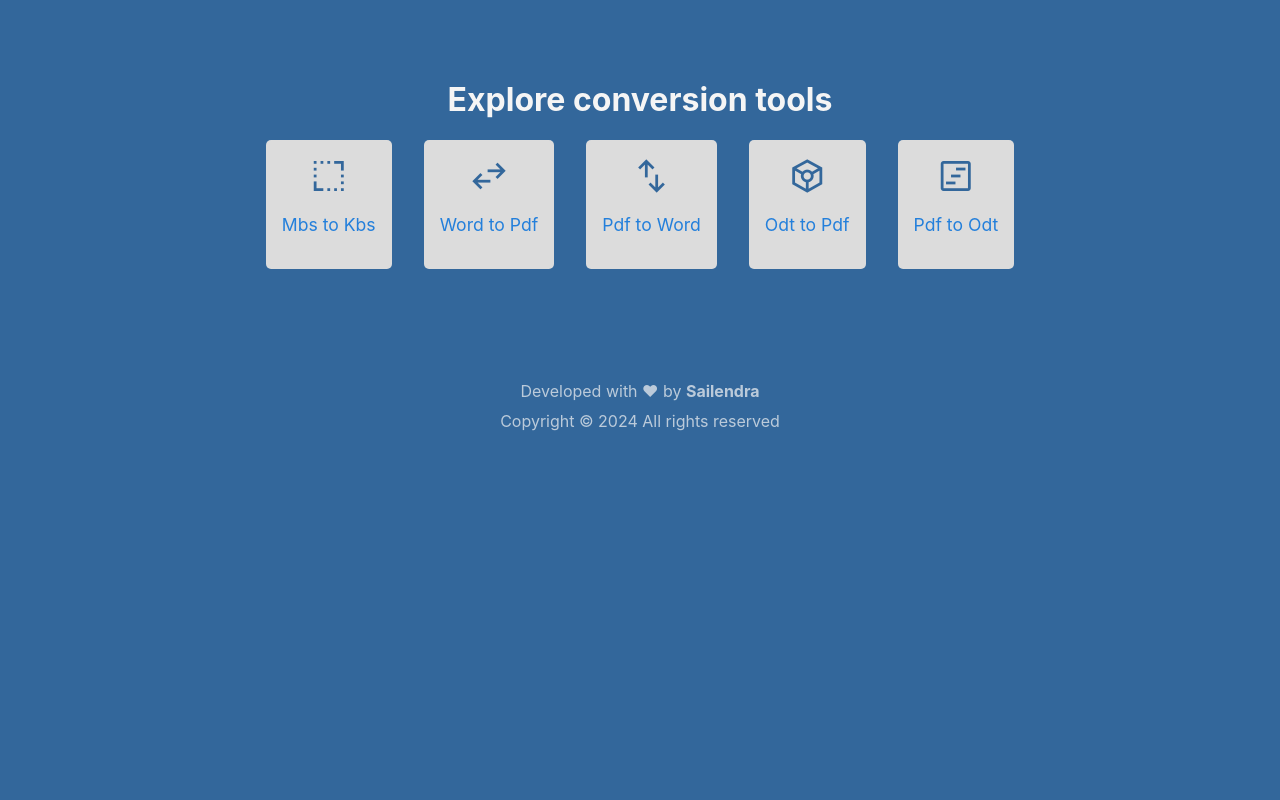
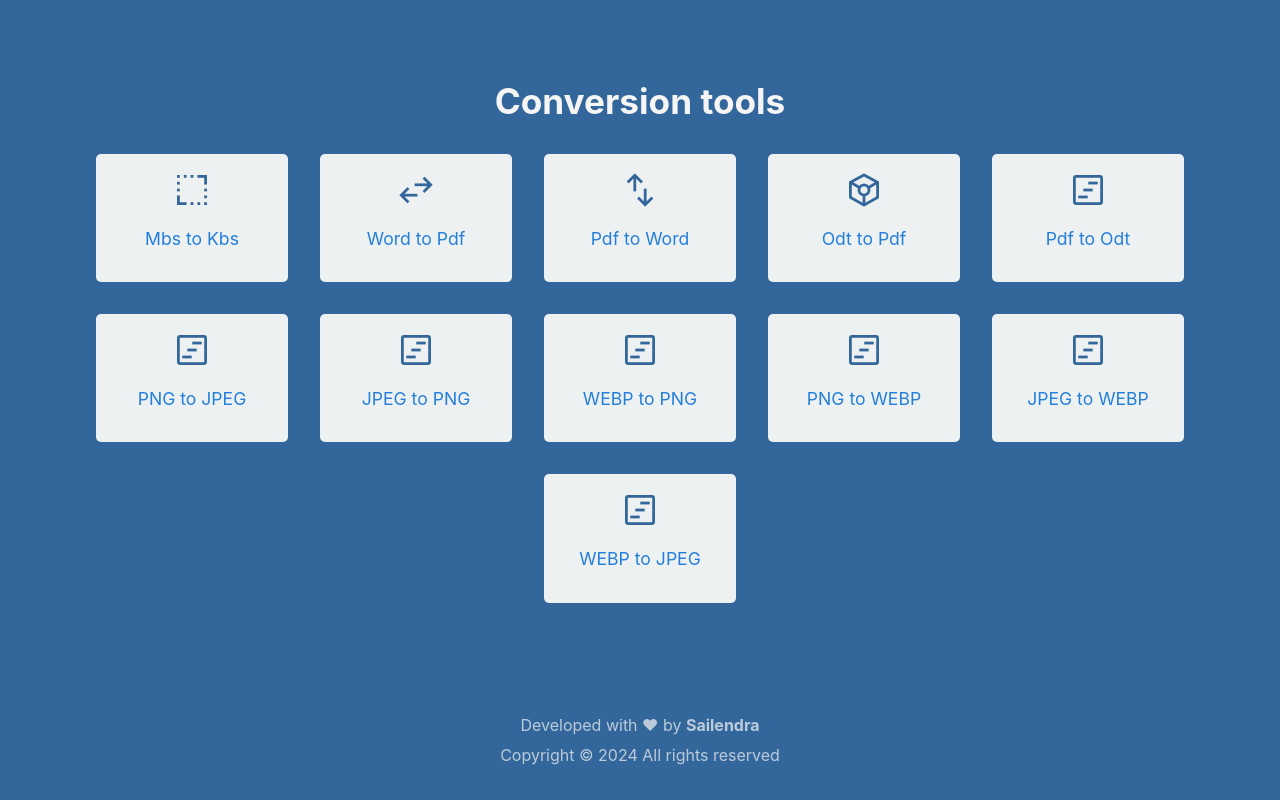
Before and after one commit to sailendrachettri/reducer, a React (Create React App) app: page / in a window 1280 px wide. Built offline with nearby package versions, Linux system fonts and the light colour scheme.

Commit message:
homepage complected

```diff
--- a/src/App.css
+++ b/src/App.css
@@ -1,6 +1,7 @@
 :root {
   --border-color: #237fdb;
   --border-light: whitesmoke;
+  --tool-box-color: #eef1f1;
   --bg-color: #33679b;
   --bg-color-light: whitesmoke;
   --text-light: whitesmoke;
@@ -21,9 +22,13 @@ h1, h2, h2{
 
 /* --------------------------------CONVERTER OPTIONS PAGE STYLES-------------------------------- */
 .converter{
-  margin: 5rem 0.5rem;
+  margin: 5rem;
   text-align: center;
+}
 
+.converter h1{
+  font-size: 2.2rem;
+  margin: 2rem 0;
 }
 
 .tools {
@@ -37,9 +42,10 @@ h1, h2, h2{
   display: flex;
   flex-direction: column;
   align-items: center;
-  background: #dcdcdc;
+  background: var(--tool-box-color);
   border-radius: 5px;
   padding: 1rem;
+  min-width: 10rem;
   cursor: pointer;
 }
 
@@ -53,7 +59,25 @@ h1, h2, h2{
   color: var(--bg-color);
 }
 
+@media screen and (max-width: 610px){
+  .converter{
+    margin: 1rem;
+  }
+
+  .tools div{
+    min-width: 7rem;
+  }
+}
+
 /* ------------------------------CONVERTER OPTIONS PAGE STYLES ENDED------------------------------ */
+
+.reducer{
+  min-height: 90vh;
+  width: 100%;
+  display: flex;
+  justify-content: center;
+  align-items: center;
+}
 
 .container {
   display: flex;
--- a/src/App.js
+++ b/src/App.js
@@ -9,6 +9,12 @@ import WordtoPdf from './components/WordtoPdf';
 import PdfToOdt from './components/PdfToOdt';
 import OdtToPdf from './components/OdtToPdf';
 import PdfToWord from './components/PdfToWord';
+import PngToJpeg from './components/imgPages/PngToJpeg';
+import JpegToPng from './components/imgPages/JpegToPng';
+import PngToWebp from './components/imgPages/PngToWebp';
+import WebpToPng from './components/imgPages/WebpToPng';
+import JpegToWebp from './components/imgPages/JpegToWebp';
+import WebpToJpeg from './components/imgPages/WebpToJpeg';
 
 function App() {
   return (
@@ -21,6 +27,12 @@ function App() {
         <Route path='/pdftoword' element={<PdfToWord />} />
         <Route path='/odttopdf' element={<OdtToPdf />} />
         <Route path='/pdftoodt' element={<PdfToOdt />} />
+        <Route path='/pngtojpeg' element={<PngToJpeg />} />
+        <Route path='/jpegtopng' element={<JpegToPng />} />
+        <Route path='/pngtowebp' element={<PngToWebp />} />
+        <Route path='/webptopng' element={<WebpToPng />} />
+        <Route path='/jpegtowebp' element={<JpegToWebp />} />
+        <Route path='/webptojpeg' element={<WebpToJpeg />} />
       </Routes>
       <Footer />
     </>
--- a/src/components/ConvertOptions.jsx
+++ b/src/components/ConvertOptions.jsx
@@ -4,7 +4,7 @@ import { Link } from 'react-router-dom'
 const ConvertOptions = () => {
   return (
     <div className='converter'>
-      <h1>Explore conversion tools</h1>
+      <h1>Conversion tools</h1>
       <div className='tools'>
 
         <Link to="/reducer">
@@ -36,6 +36,43 @@ const ConvertOptions = () => {
             <p>Pdf to Odt</p>
           </div>
         </Link>
+
+        <Link to="/pngtojpeg">
+          <div> <span class="material-symbols-outlined"> view_timeline </span>
+            <p>PNG to JPEG</p>
+          </div>
+        </Link>
+
+        <Link to="/jpegtopng">
+          <div> <span class="material-symbols-outlined"> view_timeline </span>
+            <p>JPEG to PNG</p>
+          </div>
+        </Link>
+
+        <Link to="/webptopng">
+          <div> <span class="material-symbols-outlined"> view_timeline </span>
+            <p>WEBP to PNG</p>
+          </div>
+        </Link>
+
+        <Link to="/pngtowebp">
+          <div> <span class="material-symbols-outlined"> view_timeline </span>
+            <p>PNG to WEBP</p>
+          </div>
+        </Link>
+
+        <Link to="/jpegtowebp">
+          <div> <span class="material-symbols-outlined"> view_timeline </span>
+            <p>JPEG to WEBP</p>
+          </div>
+        </Link>
+
+        <Link to="/webptojpeg">
+          <div> <span class="material-symbols-outlined"> view_timeline </span>
+            <p>WEBP to JPEG</p>
+          </div>
+        </Link>
+
       </div>
     </div>
   )
--- a/src/components/ImageResize.jsx
+++ b/src/components/ImageResize.jsx
@@ -59,6 +59,7 @@ const ImageResize = () => {
 
 
     return (
+        <div className='reducer'>
             <div className='container'>
                 <form onSubmit={handleFileResize}>
                     <h3>Compress your image file in seconds</h3>
@@ -107,6 +108,7 @@ const ImageResize = () => {
                     </div>
                 }
             </div>
+        </div>
     )
 }
 
--- /dev/null
+++ b/src/components/imgPages/JpegToPng.jsx
@@ -0,0 +1,9 @@
+import React from 'react'
+
+const JpegToPng = () => {
+  return (
+    <div>JpegToPng</div>
+  )
+}
+
+export default JpegToPng
--- /dev/null
+++ b/src/components/imgPages/JpegToWebp.jsx
@@ -0,0 +1,9 @@
+import React from 'react'
+
+const JpegToWebp = () => {
+  return (
+    <div>JpegToWebp</div>
+  )
+}
+
+export default JpegToWebp
--- /dev/null
+++ b/src/components/imgPages/PngToJpeg.jsx
@@ -0,0 +1,9 @@
+import React from 'react'
+
+const PngToJpeg = () => {
+  return (
+    <div>PngToJpeg</div>
+  )
+}
+
+export default PngToJpeg
--- /dev/null
+++ b/src/components/imgPages/PngToWebp.jsx
@@ -0,0 +1,9 @@
+import React from 'react'
+
+const PngToWebp = () => {
+  return (
+    <div>PngToWebp</div>
+  )
+}
+
+export default PngToWebp
--- /dev/null
+++ b/src/components/imgPages/WebpToJpeg.jsx
@@ -0,0 +1,9 @@
+import React from 'react'
+
+const WebpToJpeg = () => {
+  return (
+    <div>WebpToJpeg</div>
+  )
+}
+
+export default WebpToJpeg
--- /dev/null
+++ b/src/components/imgPages/WebpToPng.jsx
@@ -0,0 +1,9 @@
+import React from 'react'
+
+const WebpToPng = () => {
+  return (
+    <div>WebpToPng</div>
+  )
+}
+
+export default WebpToPng
```
Lines whose indentation alone changed are shown as unchanged.
